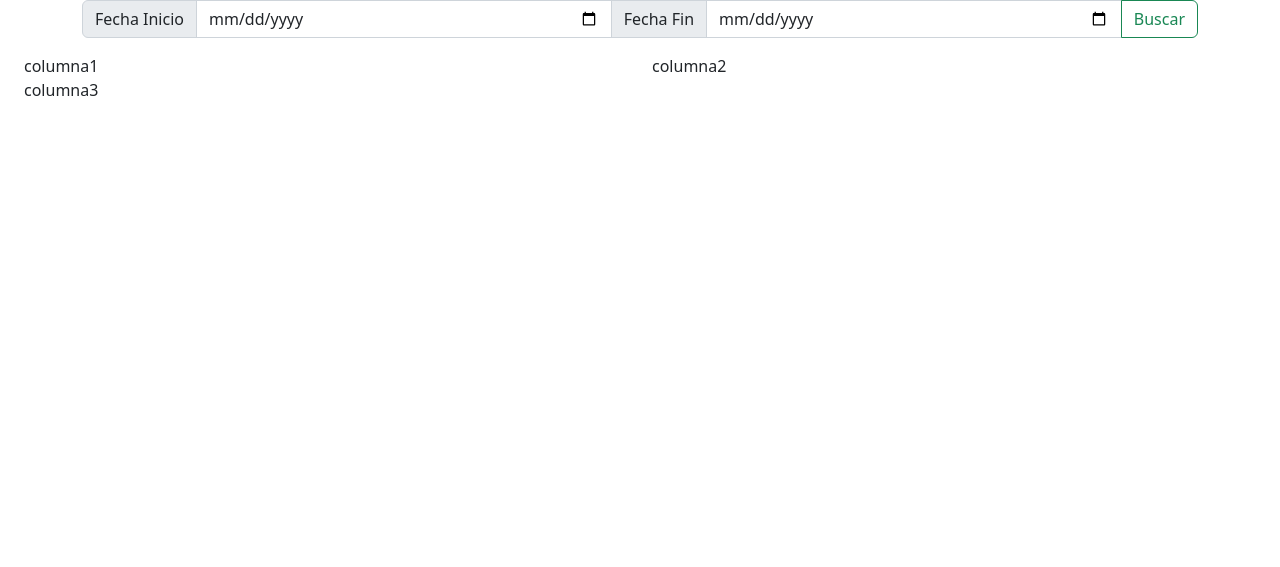
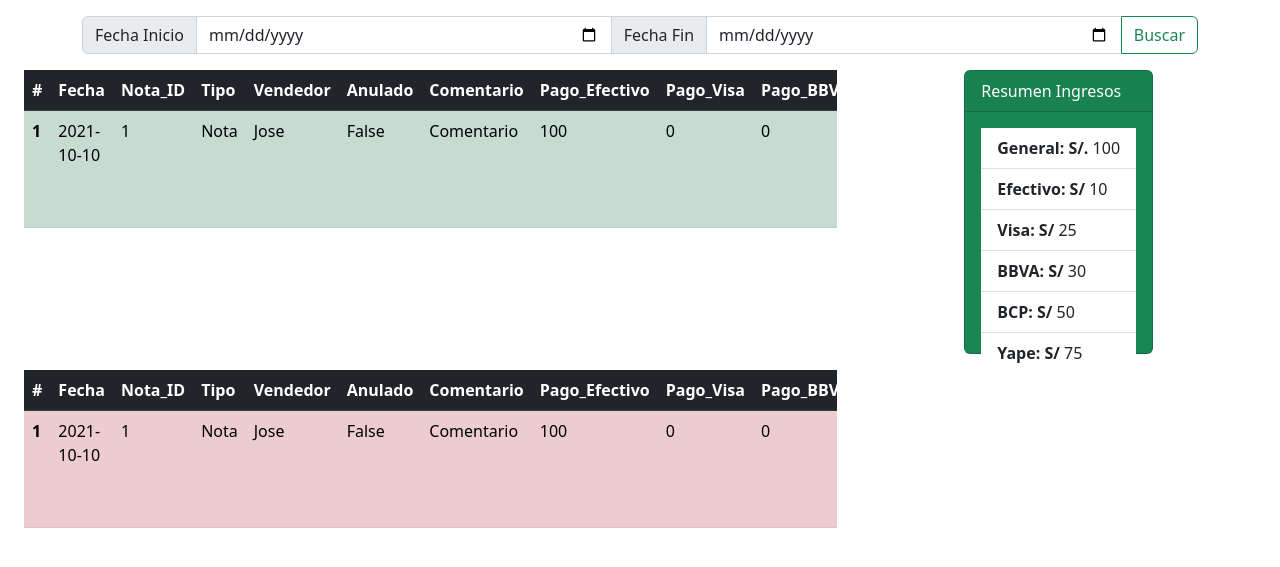
Before and after one commit to aelvismorales/SistemaVentasFlask, a Flask app: page /ver-ingresos-salidas in a window 1280 px wide. Shown: the top 567 px of the page. Run offline with Flask 3, Linux system fonts and the light colour scheme; parts of the project's set-up code (start-up, migrations or seed data) failed here and were passed over; some libraries are stand-ins or nearby versions.

Commit message:
feat (ver_ingresos) creando tablas de muestra

```diff
--- a/app/views/templates/ver_ingresos_salidas.html
+++ b/app/views/templates/ver_ingresos_salidas.html
@@ -37,7 +37,7 @@
 
 
 {% block content %}
-<div class="container-fluid">
+<div class="container-fluid mt-3">
     <!--Contenedor de Filtro por Fecha-->
     <div class="container-md">
         <form action="#" id="form_buscar_detalles">
@@ -56,9 +56,110 @@
     <!-- Contenedor Tabla de Contenido e Resumen-->
     <div class="container-fluid">
         <div class="row row-cols-2">
-            <div class="col">columna1</div>
-            <div class="col">columna2</div>
-            <div class="col">columna3</div>
+            <div class="col-8">
+                <!-- Tabla Contenido Resumen Ingresos-->
+                <div class="table-responsive" id="tabla-contenido-ingresos">
+                    <table class="table table-success table-striped">
+                        <thead class="table-dark" id="tabla-head-ingresos">
+                        <tr>
+                            <th scope="col">#</th>
+                            <th scope="col">Fecha</th>
+                            <th scope="col">Nota_ID</th>
+                            <th class="col">Tipo</th>
+                            <th class="col">Vendedor</th>
+                            <th class="col">Anulado</th>
+                            <th class="col">Comentario</th>
+                            <th scope="col">Pago_Efectivo</th>
+                            <th scope="col">Pago_Visa</th>
+                            <th scope="col">Pago_BBVA</th>
+                            <th class="col">Pago_BCP</th>
+                            <th scope="col">Pago_Yape</th>
+                            <th class="col">Opciones</th>
+                        </tr>
+                        </thead>
+                        <tbody id="tabla-body-ingresos">
+                            <tr>
+                                <th scope="row">1</th>
+                                <td>2021-10-10</td>
+                                <td>1</td>
+                                <td>Nota</td>
+                                <td>Jose</td>
+                                <td>False</td>
+                                <td>Comentario</td>
+                                <td>100</td>
+                                <td>0</td>
+                                <td>0</td>
+                                <td>0</td>
+                                <td>0</td>
+                                <td>
+                                    <button class="btn btn-outline-primary">Ver Detalle</button>
+                                    <button class="btn btn-outline-danger">Anular</button>
+                                </td>
+                            </tr>
+                        </tbody>
+                    </table>
+                </div>
+            </div>
+            <div class="col-4 d-flex justify-content-center" style="max-height: 300px;">
+                <!-- Resumen Ingresos-->
+                <div class="card text-white bg-success mb-3" style="max-width: 18rem;">
+                    <div class="card-header">Resumen Ingresos</div>
+                    <div class="card-body">
+                        <ul class="list-group list-group-flush">
+                            <li class="list-group-item"><strong>General: S/.</strong> <span id="general_resumen">100</span></li>
+                            <li class="list-group-item"> <strong>Efectivo: S/</strong> <span id="efectivo_resumen">10</span></li>
+                            <li class="list-group-item"><strong>Visa: S/</strong> <span id="visa_resumen">25</span></li>
+                            <li class="list-group-item"><strong>BBVA: S/</strong> <span id="bbva_resumen">30</span> </li>
+                            <li class="list-group-item"><strong>BCP: S/</strong> <span id="bcp_resumen">50</span> </li>
+                            <li class="list-group-item"><strong>Yape: S/</strong> <span id="yape_resumen">75</span> </li>
+                        </ul>
+                    </div>
+                </div>
+            </div>
+            <div class="col-8">
+                <!-- Tabla Contenido Resumen Egresos-->
+                <div class="table-responsive" id="tabla-contenido-egresos">
+                    <table class="table table-danger table-striped">
+                        <thead class="table-dark" id="tabla-head-egresos">
+                        <tr>
+                            <th scope="col">#</th>
+                            <th scope="col">Fecha</th>
+                            <th scope="col">Nota_ID</th>
+                            <th class="col">Tipo</th>
+                            <th class="col">Vendedor</th>
+                            <th class="col">Anulado</th>
+                            <th class="col">Comentario</th>
+                            <th scope="col">Pago_Efectivo</th>
+                            <th scope="col">Pago_Visa</th>
+                            <th scope="col">Pago_BBVA</th>
+                            <th class="col">Pago_BCP</th>
+                            <th scope="col">Pago_Yape</th>
+                            <th class="col">Opciones</th>
+                        </tr>
+                        </thead>
+                        <tbody id="tabla-body-egresos">
+                            <tr>
+                                <th scope="row">1</th>
+                                <td>2021-10-10</td>
+                                <td>1</td>
+                                <td>Nota</td>
+                                <td>Jose</td>
+                                <td>False</td>
+                                <td>Comentario</td>
+                                <td>100</td>
+                                <td>0</td>
+                                <td>0</td>
+                                <td>0</td>
+                                <td>0</td>
+                                <td>
+                                    <button class="btn btn-outline-primary">Ver Detalle</button>
+                                    <button class="btn btn-outline-danger">Anular</button>
+                                </td>
+                            </tr>
+                        </tbody>
+                    </table>
+                </div>
+            </div>
         </div>
     </div>
 </div>
```
